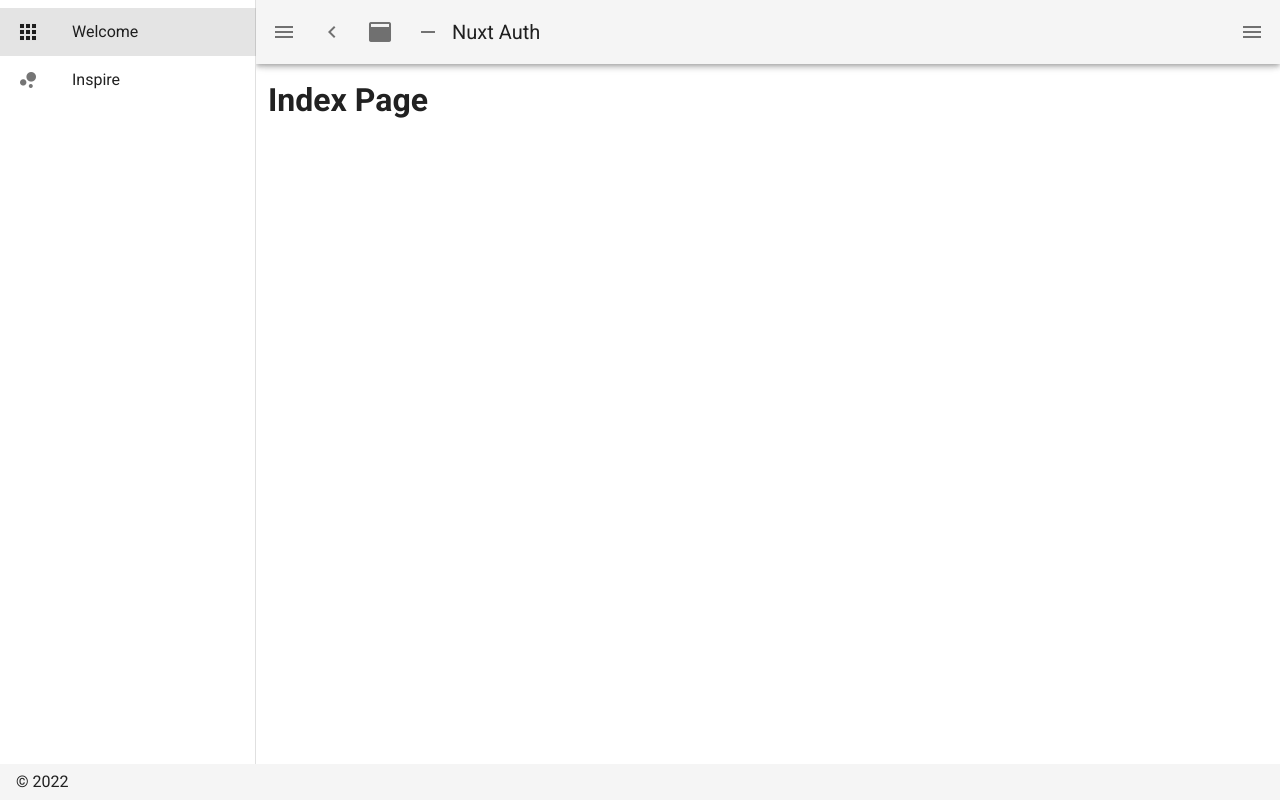
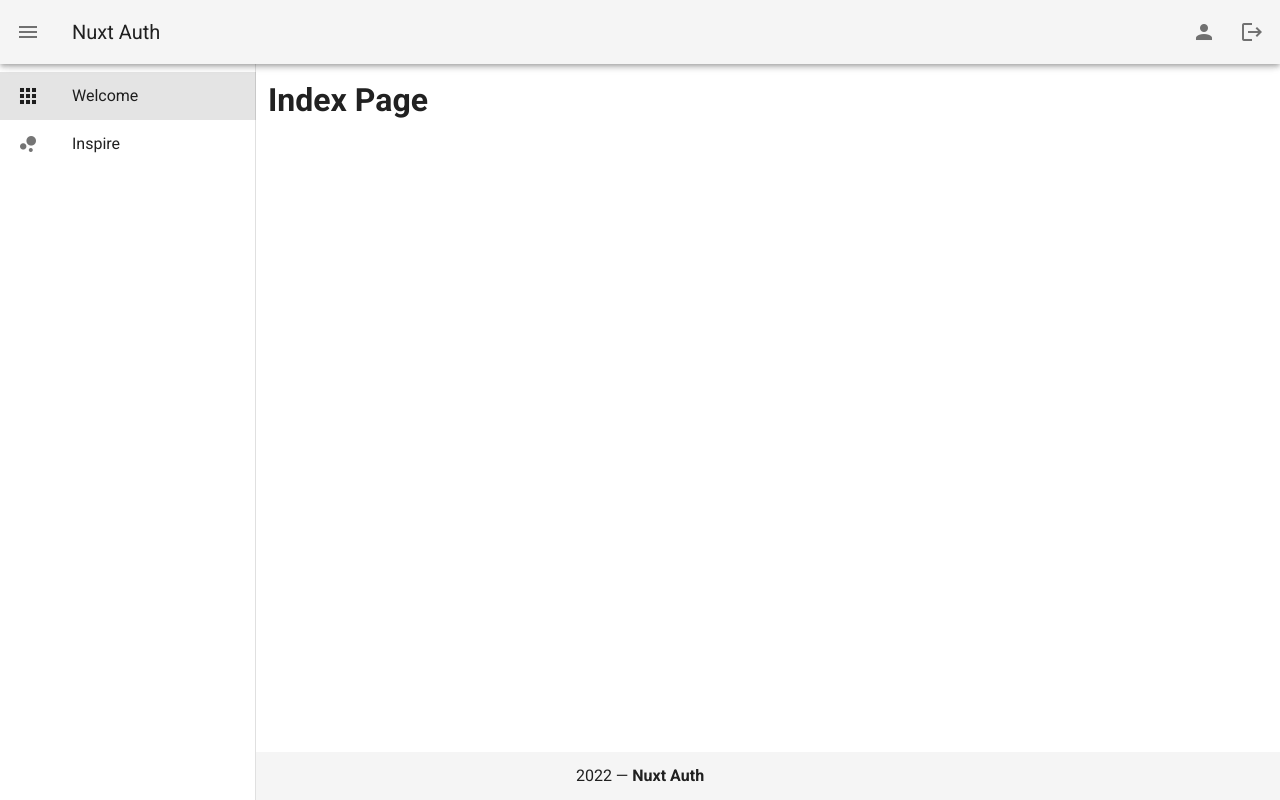
Before and after one commit to saifur-rahman-hasan/nuxt-auth, a Nuxt app: page / in a window 1280 px wide. Both pictures are taken after a click on the button 28 px from the left and 32 px from the top of the page. Built offline with nearby package versions, Linux system fonts and the light colour scheme.

Commit message:
Dashboard Layout Design Updated and Logout Feature added

```diff
--- a/layouts/dashboard.vue
+++ b/layouts/dashboard.vue
@@ -1,64 +1,47 @@
 <template>
 	<v-app dark>
-		<v-navigation-drawer
-			v-model="drawer"
-			:mini-variant="miniVariant"
-			:clipped="clipped"
-			fixed
-			app
-		>
+		<v-navigation-drawer v-model="drawer" :clipped="clipped" fixed app>
 			<v-list>
 				<v-list-item
-					v-for="(item, i) in items"
+					v-for="(link, i) in links"
 					:key="i"
-					:to="item.to"
+					:to="link.to"
 					router
 					exact
 				>
 					<v-list-item-action>
-						<v-icon>{{ item.icon }}</v-icon>
+						<v-icon>{{ link.icon }}</v-icon>
 					</v-list-item-action>
 					<v-list-item-content>
-						<v-list-item-title v-text="item.title" />
+						<v-list-item-title v-text="link.title" />
 					</v-list-item-content>
 				</v-list-item>
 			</v-list>
 		</v-navigation-drawer>
+
 		<v-app-bar :clipped-left="clipped" fixed app>
 			<v-app-bar-nav-icon @click.stop="drawer = !drawer" />
-			<v-btn icon @click.stop="miniVariant = !miniVariant">
-				<v-icon>mdi-{{ `chevron-${miniVariant ? 'right' : 'left'}` }}</v-icon>
+
+			<v-toolbar-title v-text="brandName" />
+
+			<v-spacer />
+
+			<v-btn icon>
+				<v-icon>mdi-account</v-icon>
 			</v-btn>
-			<v-btn icon @click.stop="clipped = !clipped">
-				<v-icon>mdi-application</v-icon>
-			</v-btn>
-			<v-btn icon @click.stop="fixed = !fixed">
-				<v-icon>mdi-minus</v-icon>
-			</v-btn>
-			<v-toolbar-title v-text="title" />
-			<v-spacer />
-			<v-btn icon @click.stop="rightDrawer = !rightDrawer">
-				<v-icon>mdi-menu</v-icon>
+
+			<v-btn icon @click="$auth.logout()">
+				<v-icon>mdi-logout</v-icon>
 			</v-btn>
 		</v-app-bar>
+
 		<v-main>
 			<v-container>
 				<Nuxt />
 			</v-container>
 		</v-main>
-		<v-navigation-drawer v-model="rightDrawer" :right="right" temporary fixed>
-			<v-list>
-				<v-list-item @click.native="right = !right">
-					<v-list-item-action>
-						<v-icon light> mdi-repeat </v-icon>
-					</v-list-item-action>
-					<v-list-item-title>Switch drawer (click me)</v-list-item-title>
-				</v-list-item>
-			</v-list>
-		</v-navigation-drawer>
-		<v-footer :absolute="!fixed" app>
-			<span>&copy; {{ new Date().getFullYear() }}</span>
-		</v-footer>
+
+		<AppFooter :brand-name="brandName" />
 	</v-app>
 </template>
 
@@ -69,10 +52,10 @@ export default {
 	name: 'DefaultLayout',
 	data() {
 		return {
-			clipped: false,
+			clipped: true,
 			drawer: false,
-			fixed: false,
-			items: [
+			fixed: true,
+			links: [
 				{
 					icon: 'mdi-apps',
 					title: 'Welcome',
@@ -84,10 +67,8 @@ export default {
 					to: '/inspire',
 				},
 			],
-			miniVariant: false,
-			right: true,
-			rightDrawer: false,
-			title: appConfig.app.name,
+			brandName: appConfig.app.name,
+			logoutLoading: false,
 		}
 	},
 }
--- a/nuxt.config.js
+++ b/nuxt.config.js
@@ -6,7 +6,7 @@ import buildConfig from './config/buildConfig'
 import routerConfig from './config/routerConfig'
 
 export default {
-	loading: { color: 'blue', height: '5px' },
+	loading: { color: '#ff5252', height: '3px' },
 
 	// Global page headers: https://go.nuxtjs.dev/config-head
 	head: appConfig.head,
@@ -32,7 +32,7 @@ export default {
 	modules: [
 		// https://go.nuxtjs.dev/axios
 		'@nuxtjs/axios',
-		'@nuxtjs/auth-next'
+		'@nuxtjs/auth-next',
 	],
 
 	// Axios module configuration: https://go.nuxtjs.dev/config-axios
@@ -48,5 +48,5 @@ export default {
 	auth: authConfig,
 
 	// Router Config
-	router: routerConfig
+	router: routerConfig,
 }
```
